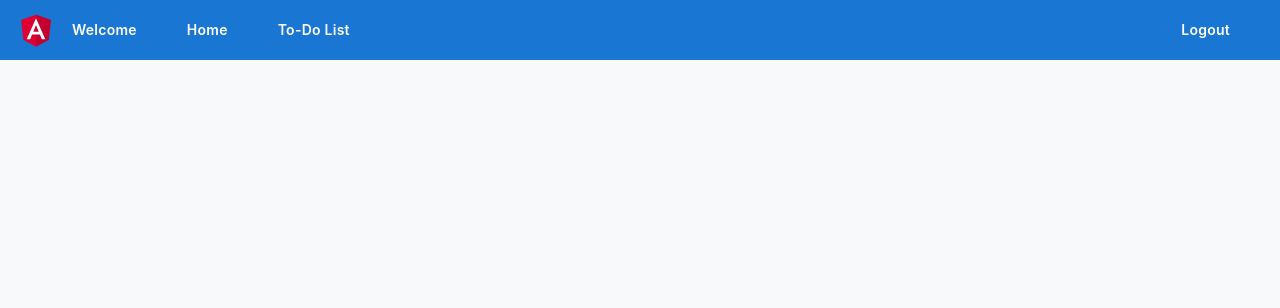
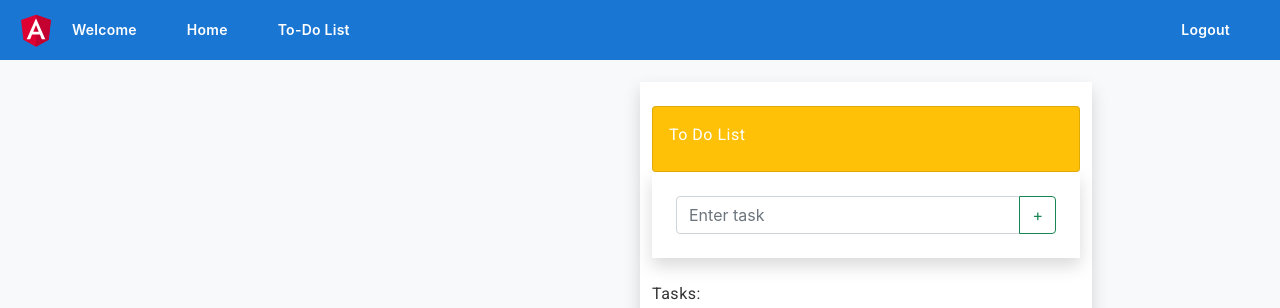
Before and after one commit to KumbharSmita/Task_Traking, an Angular app: page /dashboard in a window 1280 px wide. Before the commit this address led to /. Shown: the top 308 px of the page. Built offline with nearby package versions, Linux system fonts and the light colour scheme; no server answers.

Commit message:
chage in ToDO Module

```diff
--- a/db.json
+++ b/db.json
@@ -88,6 +88,10 @@
     "id":1,
     "task_name":"Subscibe to codelogic"
 
+    },
+    {
+      "id":2,
+      "task_name":"create angular App"
     }
   ]
 }
--- a/src/app/app-routing.module.ts
+++ b/src/app/app-routing.module.ts
@@ -15,8 +15,8 @@ const routes: Routes = [
   {path:'register',component:RegisterComponent},
   {path:'login',component:LoginComponent},
   {path:'user',component:UserComponent,canActivate:[AuthGuard]},
-  {path:'user',component:UserComponent,canActivate:[AuthGuard]},
-  { path: 'dashboards', component: DashboardComponent },
+  {path:'dashboard',component:DashboardComponent},
+  // { path: 'dashboards', component: DashboardComponent },
 
 
 ];
--- a/src/app/app.component.html
+++ b/src/app/app.component.html
@@ -312,7 +312,7 @@
   <a routerLink="/" style="color:white;padding-left: 50px;">Home</a>
   <a *ngIf="isadminuser" routerLink="/user" style="color:white;padding-left: 50px;">User</a>
 
-  <a routerLink="/dashboards" style="color:white;padding-left: 50px;">To-Do List</a>
+  <a routerLink="/dashboard" style="color:white;padding-left: 50px;">To-Do List</a>
 
   <div class="spacer"></div>
   <a routerLink="/login" style="color:white;padding-right: 50px;">Logout</a>
--- a/src/app/component/dashboard/dashboard.component.html
+++ b/src/app/component/dashboard/dashboard.component.html
@@ -10,7 +10,7 @@
         </div>
         <div class="shadow ">
           <div class="input-group p-4">
-            <input type="text" class="form-control" placeholder="Enter task" name="task" [(ngModel)]="addTaskValue")]>
+            <input type="text" class="form-control" placeholder="Enter task" name="task" [(ngModel)]="addTaskValue">
             <button class="btn btn-outline-success " type="button" (click)="addTask()" >+</button>
           </div>
         </div>
```
Also changed, not shown: src/app/app.module.ts (+0 -9 lines).
